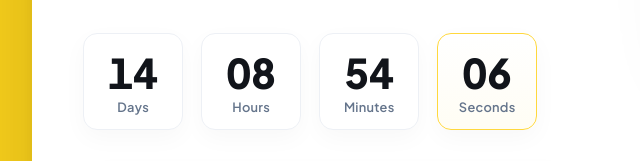
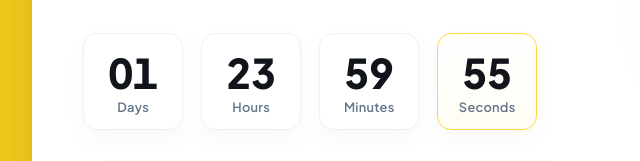
Before and after one commit to Zugado-Technologies/ztechweb, a plain HTML site: page index.html in a window 1280 px wide. Shown: the part 593-754 px from the top of the page, 0-640 px from the left. Drawn offline with Linux system fonts and the light colour scheme.

Commit message:
Update website launch countdown timer to 2 days

```diff
--- a/index.html
+++ b/index.html
@@ -78,19 +78,19 @@
           <div class="countdown-wrapper">
             <div class="countdown-grid" id="countdown-timer" role="timer" aria-live="polite">
               <div class="timer-card">
-                <div class="timer-num" id="days-val">14</div>
+                <div class="timer-num" id="days-val">02</div>
                 <div class="timer-label">Days</div>
               </div>
               <div class="timer-card">
-                <div class="timer-num" id="hours-val">08</div>
+                <div class="timer-num" id="hours-val">00</div>
                 <div class="timer-label">Hours</div>
               </div>
               <div class="timer-card">
-                <div class="timer-num" id="minutes-val">45</div>
+                <div class="timer-num" id="minutes-val">00</div>
                 <div class="timer-label">Minutes</div>
               </div>
               <div class="timer-card highlight-card">
-                <div class="timer-num" id="seconds-val">29</div>
+                <div class="timer-num" id="seconds-val">00</div>
                 <div class="timer-label">Seconds</div>
               </div>
             </div>
--- a/script.js
+++ b/script.js
@@ -34,19 +34,18 @@ function initCountdown() {
 
   if (!daysEl || !hoursEl || !minutesEl || !secondsEl) return;
 
-  // Stored target or set to 14 days, 8 hours, 54 minutes from now
-  const STORAGE_KEY = 'zugado_launch_target_timestamp';
+  // Stored target set to 2 days from now
+  const STORAGE_KEY = 'zugado_launch_target_2days';
   let targetTime = localStorage.getItem(STORAGE_KEY);
 
   if (!targetTime || isNaN(targetTime)) {
-    // 14 days, 8 hours, 54 minutes, 11 seconds into the future (matches reference starting point)
+    // Set launch target to 2 days from now
     const futureDate = new Date();
-    futureDate.setDate(futureDate.getDate() + 14);
-    futureDate.setHours(futureDate.getHours() + 8);
-    futureDate.setMinutes(futureDate.getMinutes() + 54);
-    futureDate.setSeconds(futureDate.getSeconds() + 11);
+    futureDate.setDate(futureDate.getDate() + 2);
     targetTime = futureDate.getTime();
     localStorage.setItem(STORAGE_KEY, targetTime.toString());
+    // Clear legacy storage key
+    localStorage.removeItem('zugado_launch_target_timestamp');
   } else {
     targetTime = parseInt(targetTime, 10);
   }
```
